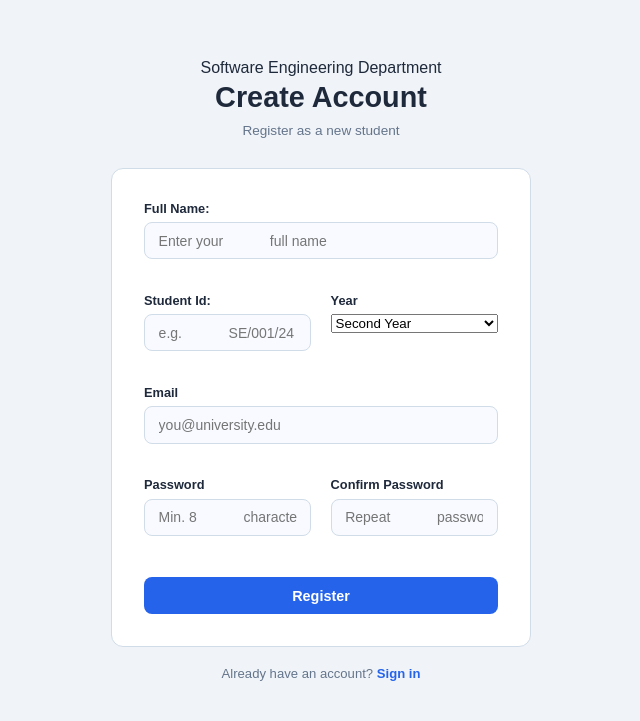
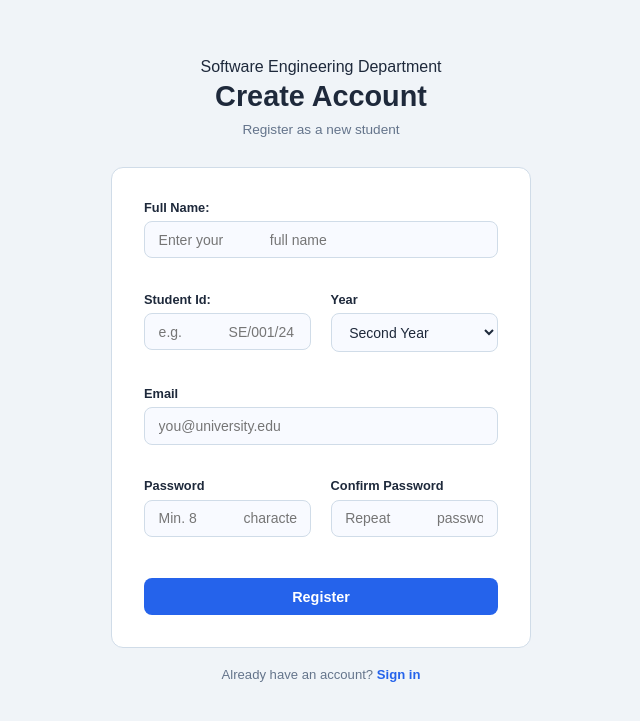
Before and after one commit to siraw21/Student-Course-Registration, a Flask app: page /register in a window 1280 px wide. Shown: the part 60-781 px from the top of the page, without its empty margins (319-959 px from the left). Run offline with Flask 3, Linux system fonts and the light colour scheme.

Commit message:
fix select tag style problem in register

```diff
--- a/static/css/auth.css
+++ b/static/css/auth.css
@@ -57,7 +57,8 @@
   color: var(--text-primary);
 }
 
-.form-group input {
+.form-group input,
+.form-group select {
   width: 100%;
   padding: 0.6rem 0.85rem;
   font-size: 0.875rem;
--- a/static/css/enrollments.css
+++ b/static/css/enrollments.css
@@ -13,7 +13,8 @@
   background: var(--surface);
   border: 1px solid var(--border);
   border-radius: var(--radius);
-  overflow: hidden;
+  overflow-x: auto;
+  overflow-y: hidden;
 }
 
 /* ── Table Base ── */
```
